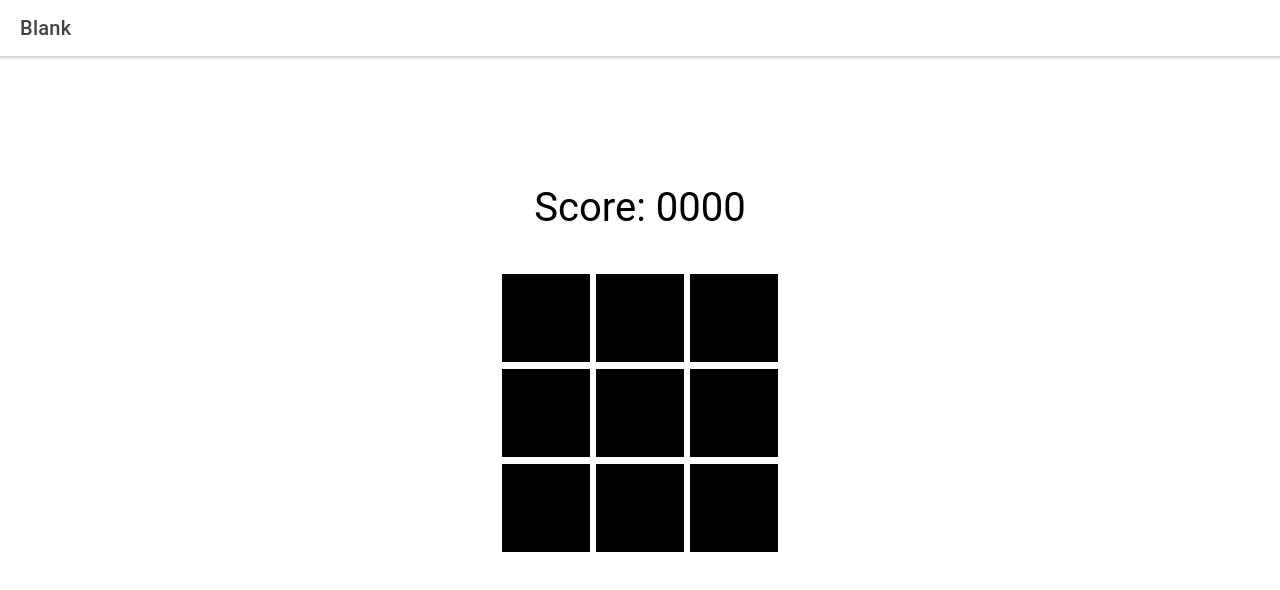
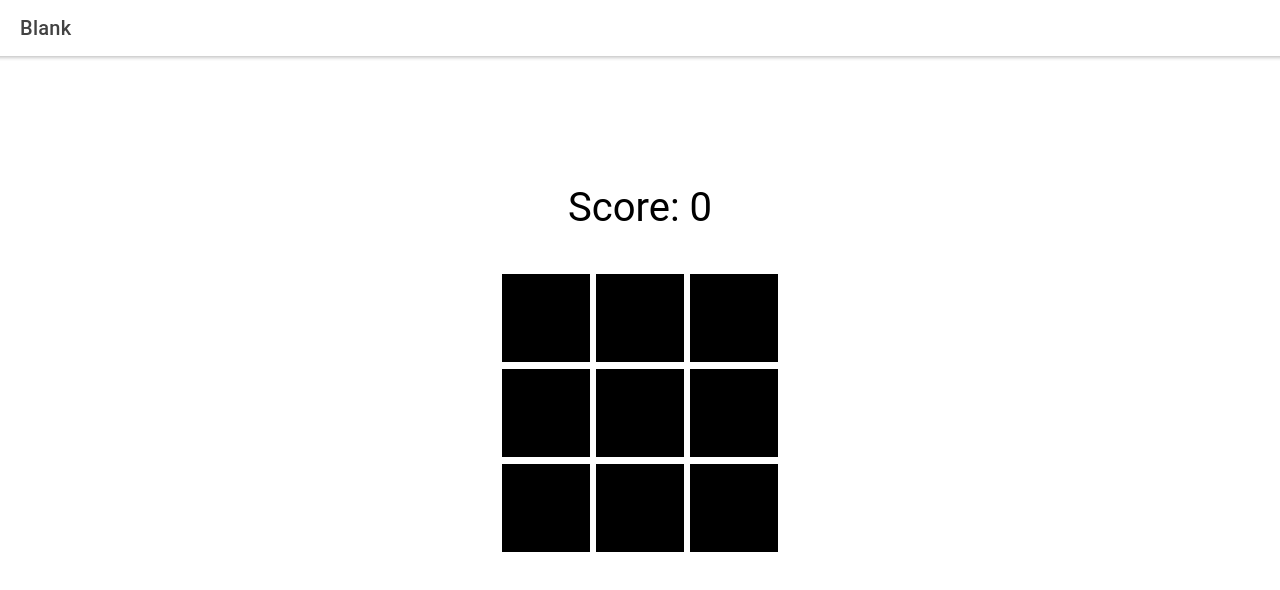
Before and after one commit to downs990/first_ionic_project, a React (Create React App) app: page /home in a window 1280 px wide. Shown: the top 590 px of the page. Built offline with nearby package versions, Linux system fonts and the light colour scheme.

Commit message:
kind of working. Just need to figure out how to repeat all previous patterns

```diff
--- a/src/pages/Home.tsx
+++ b/src/pages/Home.tsx
@@ -79,7 +79,9 @@ class Home extends Component {
 
             this.intervalCount = this.intervalCount + 1;
             this.setState({
+              clickedList: [...this.clearedBoard],
               successfulUserPatterns: this.state.successfulUserPatterns + 1,
+              playerScore: this.state.playerScore + 100
             }, () => {
 
               // Un-pause this.interval
@@ -88,8 +90,11 @@ class Home extends Component {
 
               // TODO: Either use setInterval() or this.isIntervalRunning = true
               //       you don't need both. (i.e, remove isIntervalRunning)
+
             })
 
+
+            console.log(this.state);
           }
         }
       }
@@ -128,7 +133,7 @@ class Home extends Component {
         setTimeout(() => {
 
           this.setState({
-            clickedList: this.clearedBoard
+            clickedList: [...this.clearedBoard]
           })
         }, 1000);
 
@@ -206,7 +211,7 @@ class Home extends Component {
 
 
           <div className="score">
-            <p style={{ fontSize: 40, textAlign: 'center', marginTop: '10%' }}>Score: 0000</p>
+            <p style={{ fontSize: 40, textAlign: 'center', marginTop: '10%' }}>Score: {this.state.playerScore}</p>
           </div>
 
 
```
